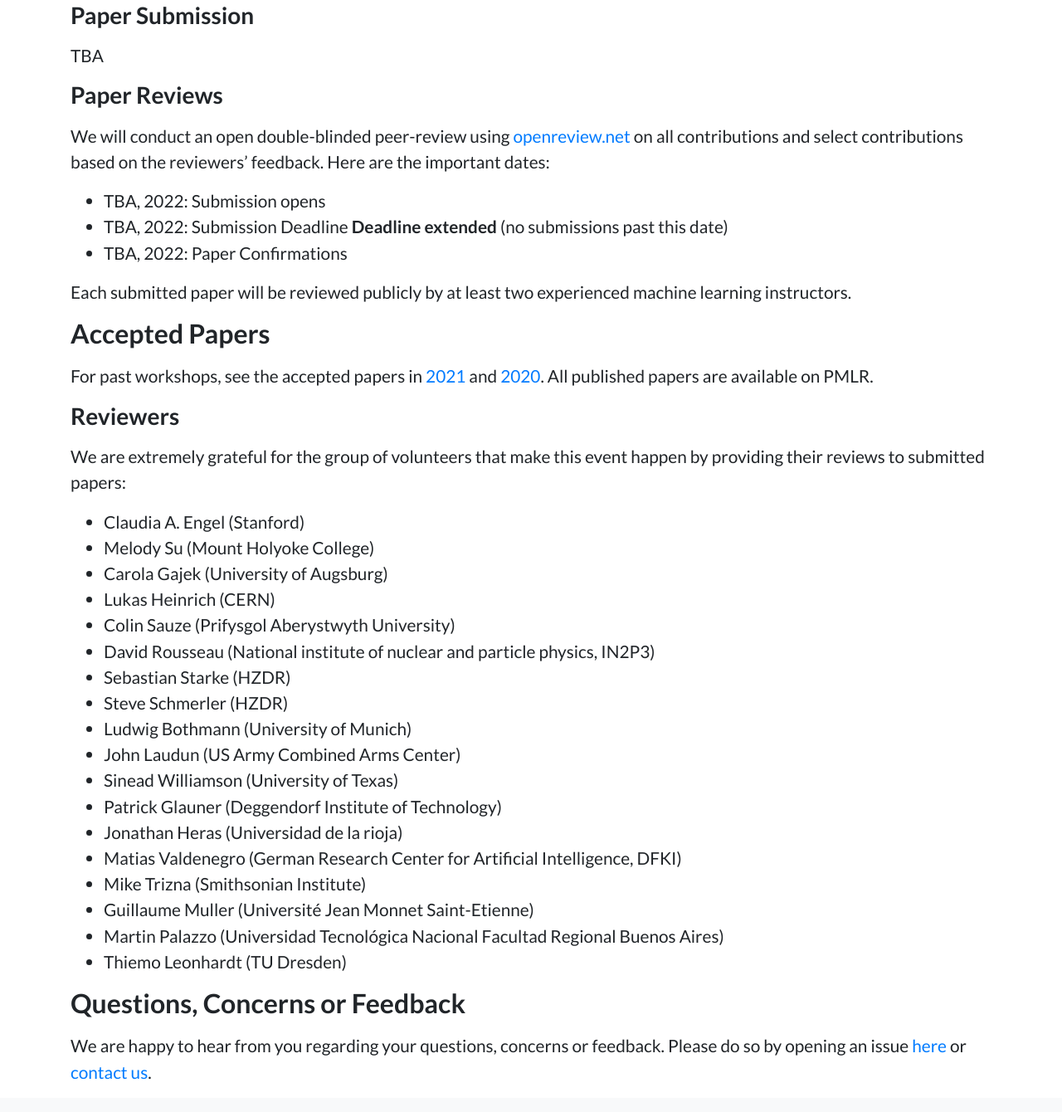
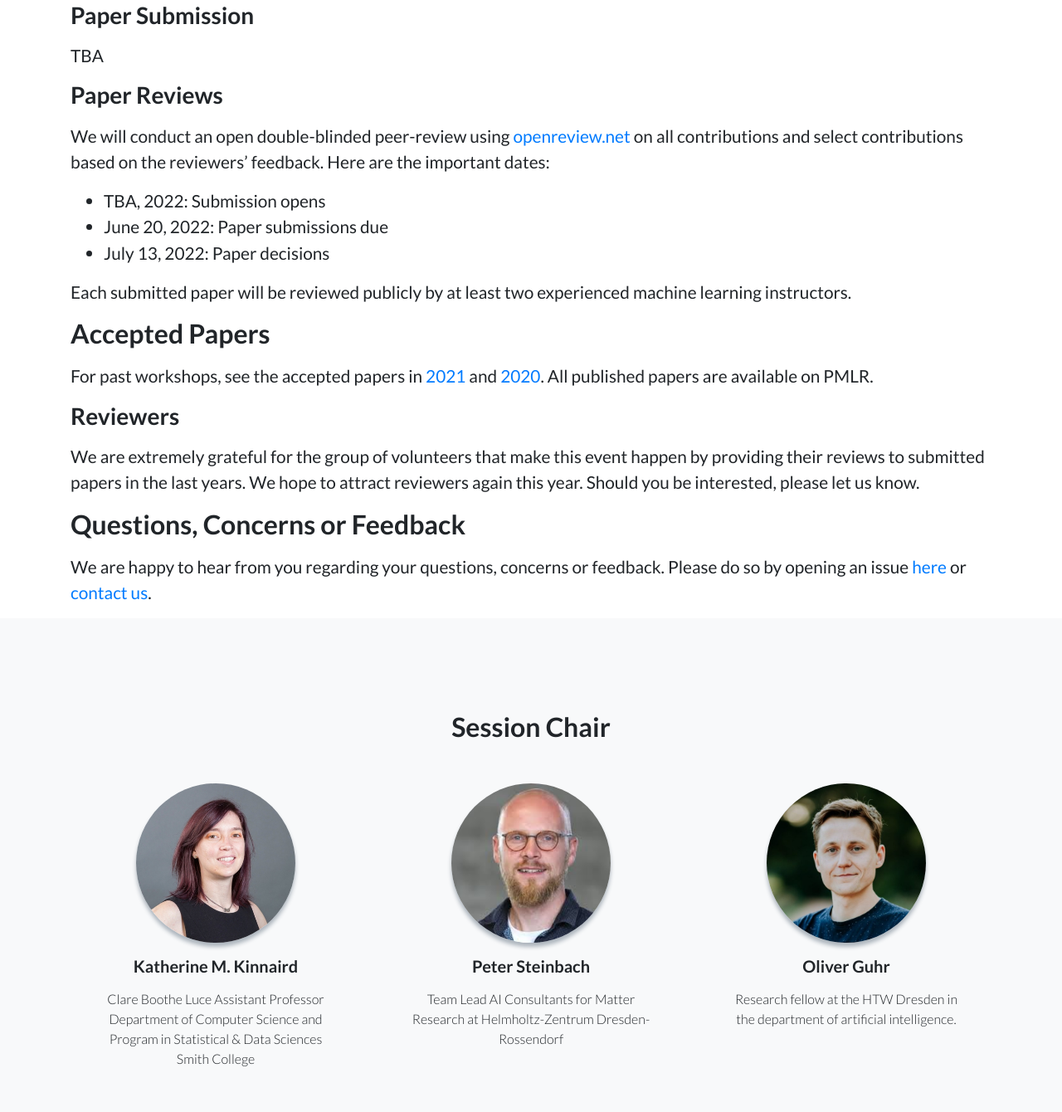
Before and after one commit to teaching-ml/2022, a Jekyll site: the page built from index.md, in a window 1280 px wide and 1400 px high, scrolled down 3375 px. Shown: the top 1340 px of the window at 83% size. Built offline with Jekyll 4.4.1, drawn with Linux system fonts in a browser that asks for light colours; some of the changed text lies outside the part shown.

Commit message:
important dates

```diff
--- a/index.md
+++ b/index.md
@@ -11,17 +11,16 @@ title: 'Teaching ML @ ECML-PKDD 2022'
 ## Important dates
 
 * TBA, 2022: Paper submissions open
-* TBA, 2022: Paper submissions due **Deadline extended**
-* TBA, 2022: Paper decisions
+* June 20, 2022: Paper submissions due
+* July 13, 2022: Paper decisions
 * TBA, 2022: Camera ready due
-* TBA, 2022: all papers online
+* Sep 05, 2022: all papers online
 * TBA, 2022: satellite event **virtual**
-* TBA, 2022: day of the workshop (paper presentations and discussion) **virtual**
+* Sep 19-23, 2022: day of the workshop (paper presentations as posters and discussions)
 
 ## Programme
 
-This workshop is currently planned as an online event. For both events we will use [Zoom](https://zoom.com) as our online conference service.
-We will publish the conference link on this website before the event.
+This workshop is [currently planned](https://2022.ecmlpkdd.org/index.php/2021/05/21/decision-to-organize-ecml-pkdd-2020-as-a-fully-virtual-conference/) as an hybrid event. We will use [Zoom](https://zoom.com) as our online conference service if not endorsed otherwise by the conference.
 
 ### Preface Satellite Event
 
@@ -74,9 +73,9 @@ TBA
 
 We will conduct an open double-blinded peer-review using [openreview.net](https://openreview.net) on all contributions and select contributions based on the reviewers' feedback. Here are the important dates:
 
-- TBA, 2022: Submission opens
-- TBA, 2022: Submission Deadline **Deadline extended** (no submissions past this date)
-- TBA, 2022: Paper Confirmations
+* TBA, 2022: Submission opens
+* June 20, 2022: Paper submissions due
+* July 13, 2022: Paper decisions
 
 Each submitted paper will be reviewed publicly by at least two experienced machine learning instructors.
 
@@ -87,27 +86,8 @@ For past workshops, see the accepted papers in [2021](https://teaching-ml.github
 
 ### Reviewers
 
-We are extremely grateful for the group of volunteers that make this event happen by providing their reviews to submitted papers:
-
-- Claudia A. Engel (Stanford)
-- Melody Su (Mount Holyoke College)
-- Carola Gajek (University of Augsburg)
-- Lukas Heinrich (CERN)
-- Colin Sauze (Prifysgol Aberystwyth University)
-- David Rousseau (National institute of nuclear and particle physics, IN2P3)
-- Sebastian Starke (HZDR)
-- Steve Schmerler (HZDR)
-- Ludwig Bothmann (University of Munich)
-- John Laudun (US Army Combined Arms Center)
-- Sinead Williamson (University of Texas)
-- Patrick Glauner (Deggendorf Institute of Technology)
-- Jonathan Heras (Universidad de la rioja)
-- Matias Valdenegro (German Research Center for Artificial Intelligence, DFKI)
-- Mike Trizna (Smithsonian Institute)
-- Guillaume Muller (Université Jean Monnet Saint-Etienne)
-- Martin Palazzo (Universidad Tecnológica Nacional Facultad Regional Buenos Aires)
-- Thiemo Leonhardt (TU Dresden)
+We are extremely grateful for the group of volunteers that make this event happen by providing their reviews to submitted papers in the last years. We hope to attract reviewers again this year. Should you be interested, please let us know.
 
 ## Questions, Concerns or Feedback
 
-We are happy to hear from you regarding your questions, concerns or feedback. Please do so by opening an issue [here](https://github.com/teaching-ml/2021/) or [contact us](mailto:p.steinbach@hzdr.de).
+We are happy to hear from you regarding your questions, concerns or feedback. Please do so by opening an issue [here](https://github.com/teaching-ml/2022/) or [contact us](mailto:p.steinbach@hzdr.de).
```
